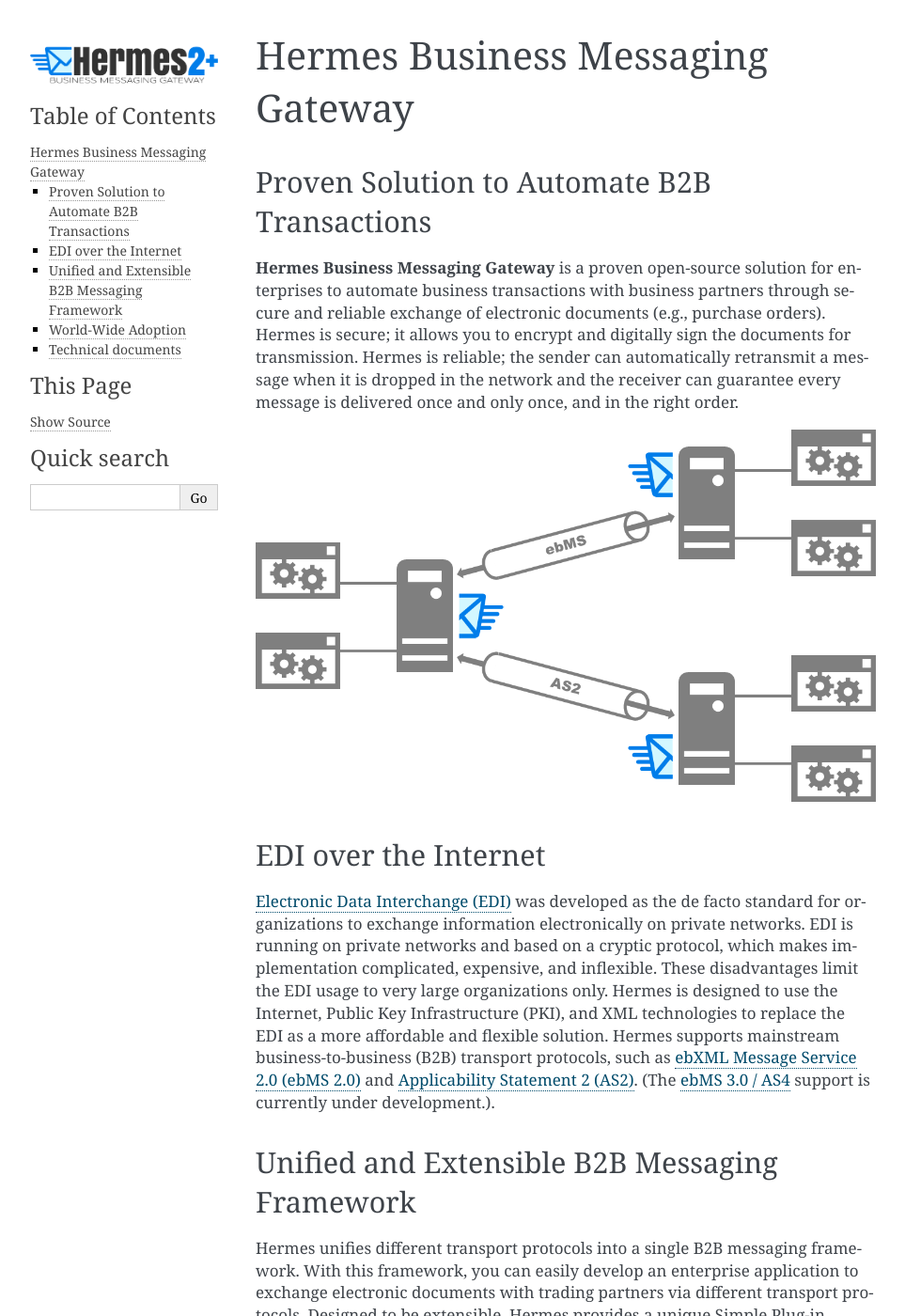
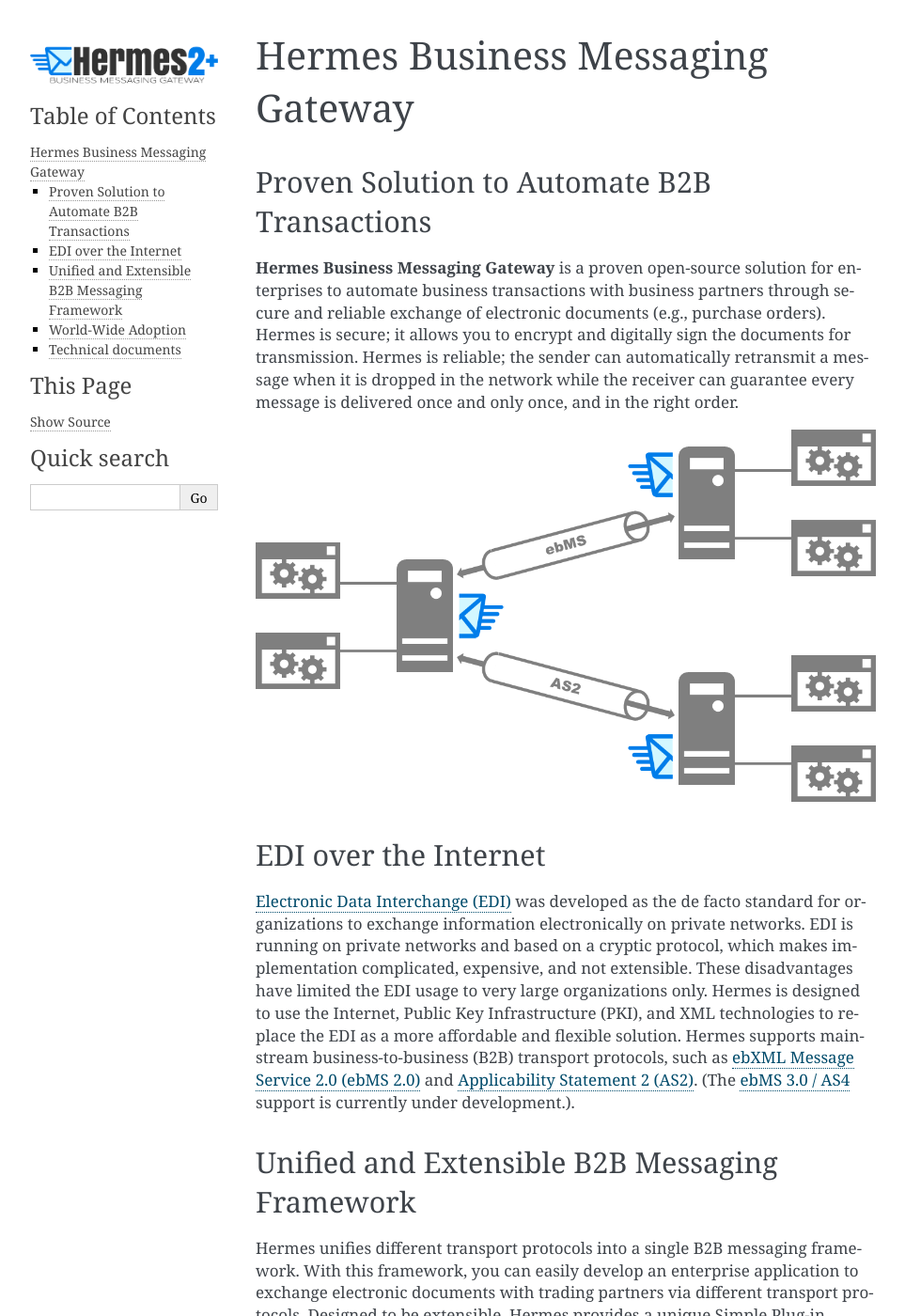
Before and after one commit to cecid/hermes-docs, a Sphinx documentation site: the page built from docs/source/index.rst, in a window 1280 px wide and 1400 px high. Shown: the whole window at 94% size, without its empty margins (148-1111 px from the left). Built offline with Sphinx 7.4.7, drawn with Linux system fonts in a browser that asks for light colours.

Commit message:
minor editing

```diff
--- a/docs/source/index.rst
+++ b/docs/source/index.rst
@@ -10,7 +10,7 @@
 (e.g., purchase orders). Hermes is secure; it allows you to encrypt
 and digitally sign the documents for transmission. Hermes is reliable;
 the sender can automatically retransmit a message when it is dropped
-in the network and the receiver can guarantee every message is
+in the network while the receiver can guarantee every message is
 delivered once and only once, and in the right order.
 
 .. image:: _static/images/hermes_intro.png
@@ -23,8 +23,8 @@
 developed as the de facto standard for organizations to exchange
 information electronically on private networks. EDI is running on
 private networks and based on a cryptic protocol, which makes
-implementation complicated, expensive, and inflexible. These
-disadvantages limit the EDI usage to very large organizations
+implementation complicated, expensive, and not extensible. These
+disadvantages have limited the EDI usage to very large organizations
 only. Hermes is designed to use the Internet, Public Key
 Infrastructure (PKI), and XML technologies to replace the EDI as a
 more affordable and flexible solution. Hermes supports mainstream
```
